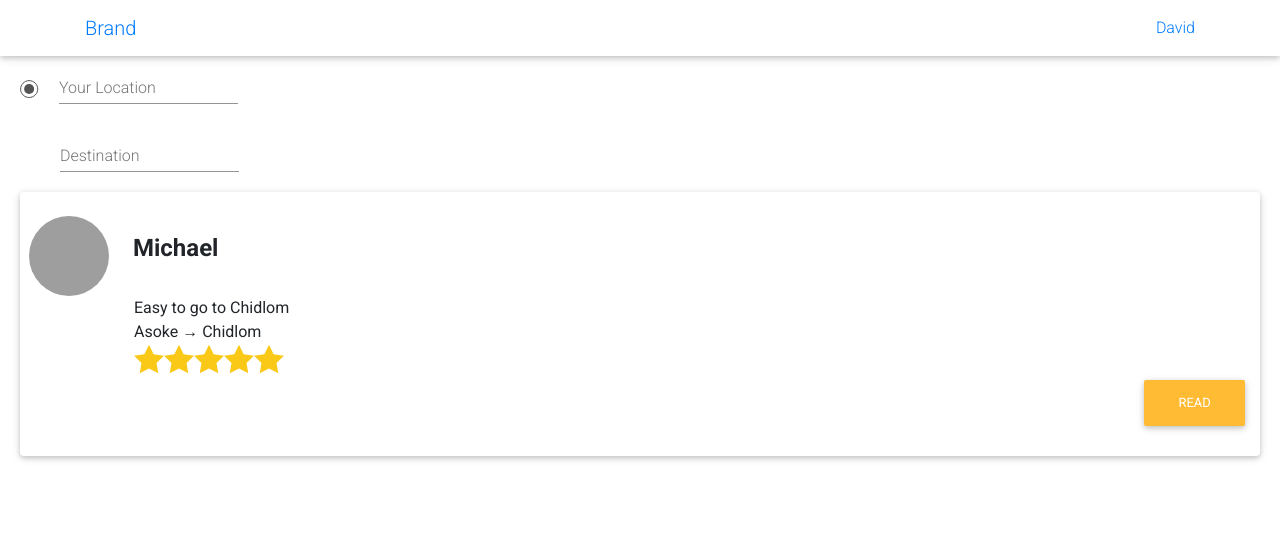
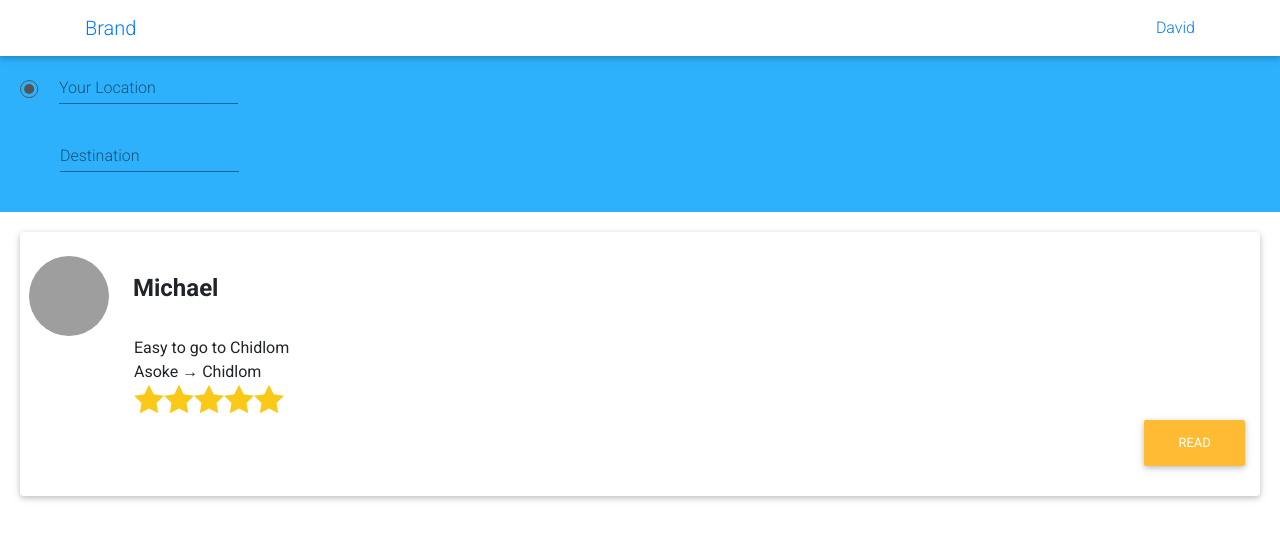
Before and after one commit to perjerz/app, a React (Create React App) app: page /list in a window 1280 px wide. Shown: the top 540 px of the page. Built offline with nearby package versions, Linux system fonts and the light colour scheme; grey boxes are pictures that could not be loaded.

Commit message:
fixing list colors

```diff
--- a/src/component/List.js
+++ b/src/component/List.js
@@ -23,7 +23,7 @@ class List extends Component {
     return (
       <div>
         <Topnav/>
-        <form noValidate autoComplete="off" style={{marginLeft: 20, marginRight: 20, marginBottom: 20 }}>
+        <form noValidate autoComplete="off" style={{paddingLeft: 20, paddingRight: 20, paddingBottom: 20, marginBottom: 20, backgroundColor: '#2DB1FC' }}>
           <div className="d-flex align-items-center" style={{marginBottom: 20}}>
             <img className="align-self-end" style={{marginBlockEnd: 5}} src={location} />
             <TextField
@@ -47,8 +47,10 @@ class List extends Component {
               width="100%"
             />
           </div>
+        </form>
+        <div style={{paddingLeft: 20, paddingRight: 20}}>
           {bloggers.map(b => (<Passport img={b.img} name={b.name} title={b.title} start={b.start} end={b.end} handleClick={e => this.selectPassport(b.id)} stars={b.stars}></Passport>))}
-          </form>
+        </div>
         </div>
     );
   }
```
